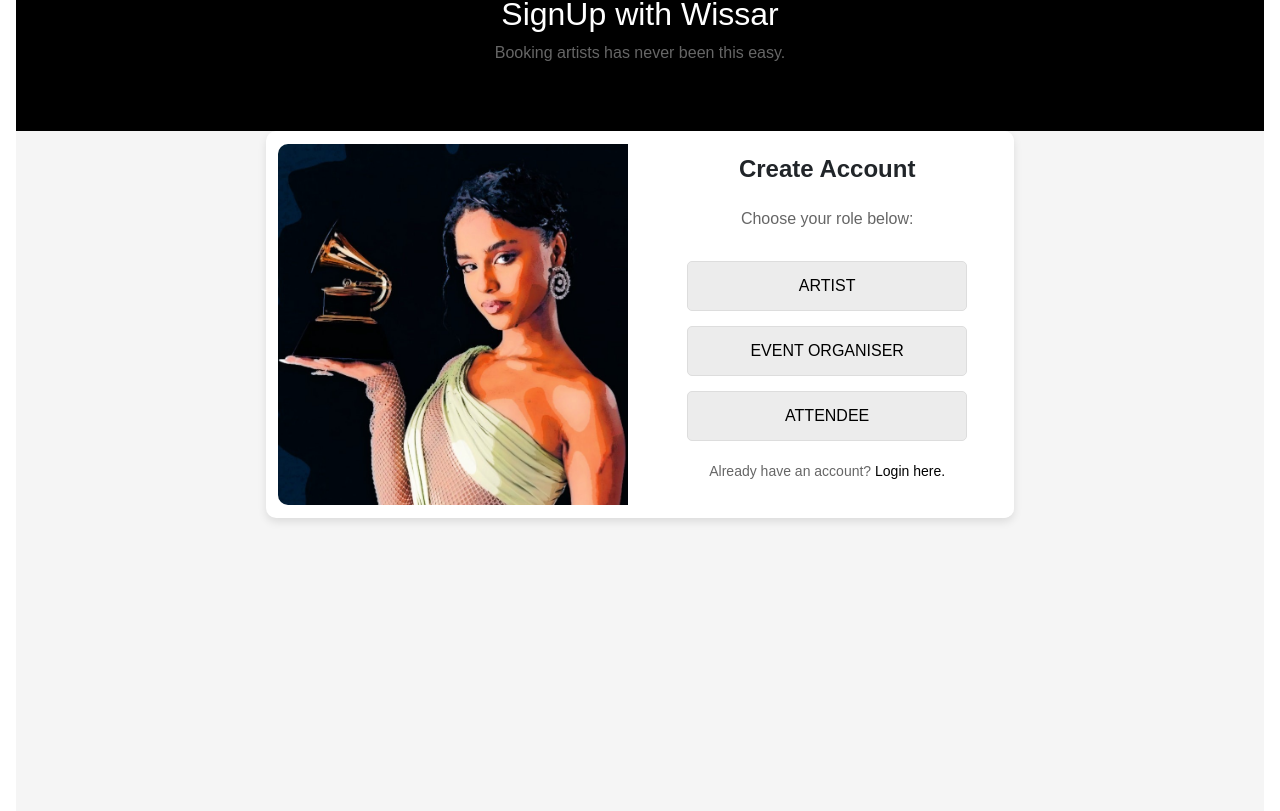
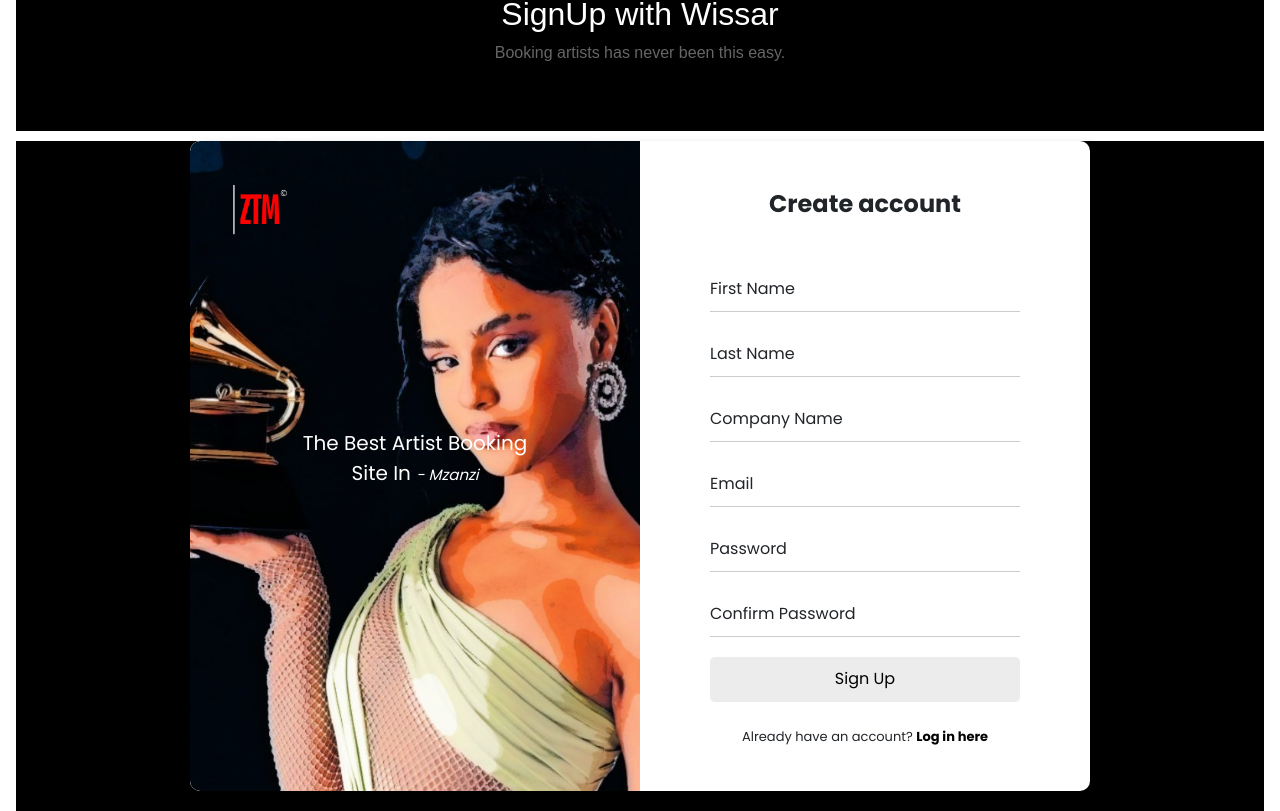
Before and after one commit to FowardPro/wissar_app, a React (Create React App) app: page /registration in a window 1280 px wide. Shown: the part 2989-3800 px from the top of the page. Built offline with nearby package versions, Linux system fonts and the light colour scheme.

Commit message:
Create Event

```diff
--- a/src/App.js
+++ b/src/App.js
@@ -1,13 +1,15 @@
+// App.js
+
 import React, { useRef } from 'react';
+import { Route, Routes } from 'react-router-dom';
 import Header from './components/Header';
 import WelcomeVideo from './components/WelcomeVideo';
 import MiddelVideo from './components/MiddelVideo';
 import UpcomingEvents from './components/UpcomingEvents';
 import CreateAccount from './CreateAccount';
 import Footer from './components/Footer';
+import Registration from './components/Registration'; // Import the Registration component
 import './App.css';
-
-
 
 function App() {
   const signupRef = useRef(null);
@@ -35,7 +37,10 @@
           <h2 ref={signupRef}>SignUp with Wissar</h2>
           <p>Booking artists has never been this easy.</p>
         </div>
-        <CreateAccount />
+        <Routes>
+          <Route path="/" element={<CreateAccount />} />
+          <Route path="/registration" element={<Registration />} />
+        </Routes>
       </main>
       <Footer />
     </div>
--- a/src/CreateAccount.css
+++ b/src/CreateAccount.css
@@ -3,6 +3,7 @@
 
 body, html {
     height: 100%;
+
     margin: 0;
     font-family: 'Poppins', sans-serif;
 }
@@ -13,6 +14,7 @@
     align-items: center;
     height: 100vh;
     background-color: #f5f5f5;
+    width: 100%;
 }
 
 .row {
@@ -21,8 +23,9 @@
     border-radius: 10px;
     box-shadow: 0px 4px 8px rgba(0, 0, 0, 0.1);
     overflow: hidden;
-    width: 60%;
-    max-width: 1000px;
+    padding-top: 20px;
+    width: 90%;
+    max-width: 2000px;
     margin: auto;
 }
 
--- a/src/CreateAccount.js
+++ b/src/CreateAccount.js
@@ -1,14 +1,16 @@
+// CreateAccount.js
+
 import React from 'react';
-import { useNavigate, Link } from 'react-router-dom';
 import './CreateAccount.css';
 import 'bootstrap/dist/css/bootstrap.min.css';
-import artistImage from './assets/photos/Tyla_SignUp.jpg'; // Adjust the path accordingly
+import artistImage from './assets/photos/Tyla_SignUp.jpg';
+import { useNavigate } from 'react-router-dom';
 
 const CreateAccount = () => {
     const navigate = useNavigate();
 
     const handleEventOrganizerClick = () => {
-        navigate('/registration');
+        navigate('/registration'); // This will replace the CreateAccount with Registration
     };
 
     return (
@@ -26,7 +28,7 @@
                             <button className="role-btn" onClick={handleEventOrganizerClick}>EVENT ORGANISER</button>
                             <button className="role-btn">ATTENDEE</button>
                         </div>
-                        <p className="login-prompt">Already have an account? <Link to="/login">Login here.</Link></p>
+                        <p className="login-prompt">Already have an account? <a href="/login">Login here.</a></p>
                     </div>
                 </div>
             </div>
--- a/src/components/OrganizerAccountDesktop.css
+++ b/src/components/OrganizerAccountDesktop.css
@@ -195,3 +195,6 @@
     width: 5px; /* Thickness of the vertical line */
     background-color: rgb(255, 1, 1);
 }
+html {
+  scroll-behavior: smooth;
+}
--- a/src/components/Registration.css
+++ b/src/components/Registration.css
@@ -40,7 +40,7 @@
 
     .row {
         width: 900px;
-        height: 550px;
+        height: 650px;
         border-radius: 10px;
         background: #fff;
         padding: 0px;
@@ -192,3 +192,6 @@
         }
     }
 }
+html {
+    scroll-behavior: smooth;
+  }
--- a/src/components/Setting.css
+++ b/src/components/Setting.css
@@ -56,3 +56,7 @@
   button:hover {
     background-color: #a1a1a1;
   }
+
+  html {
+    scroll-behavior: smooth;
+  }
```
Also changed, not shown: src/index.js (+4 -9 lines).
